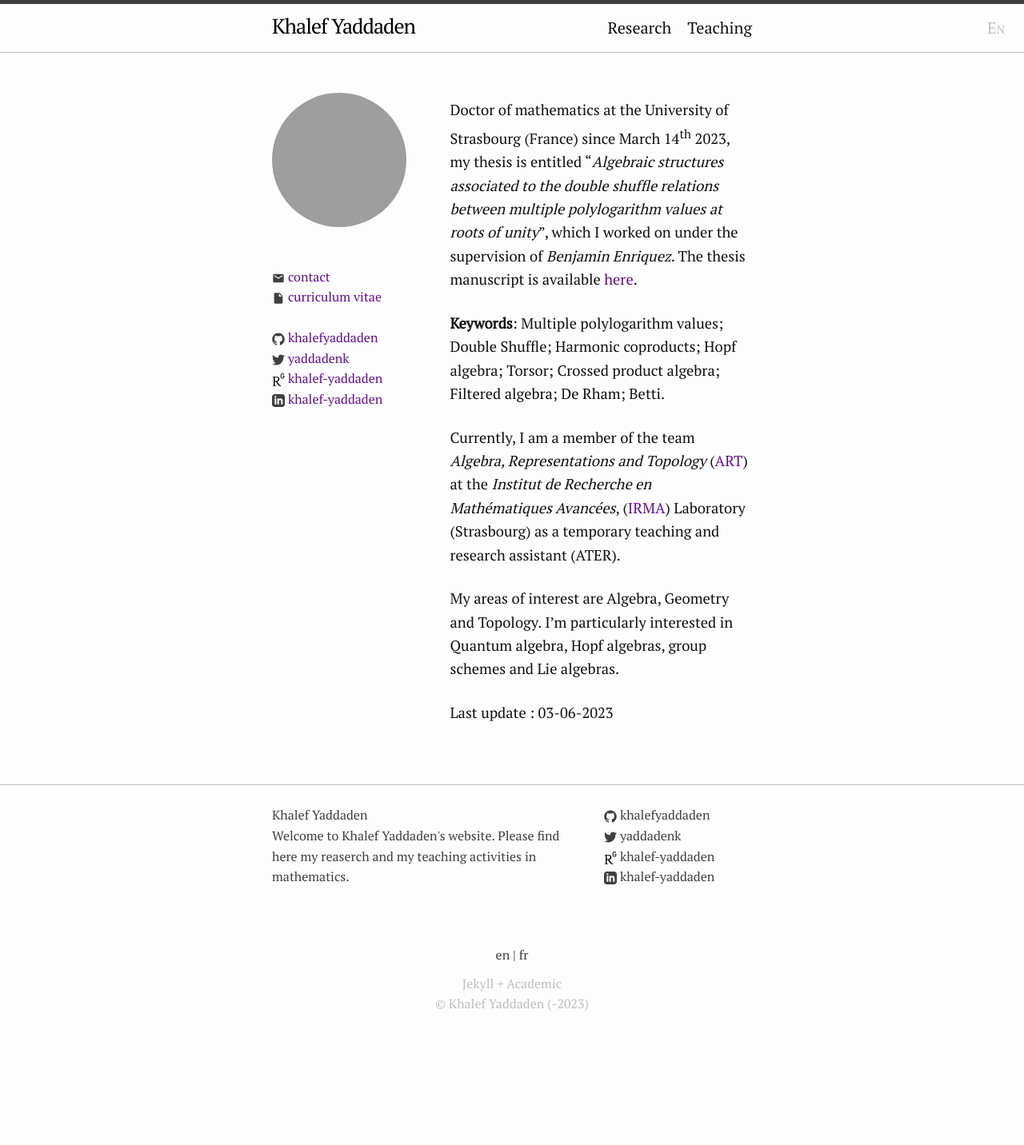
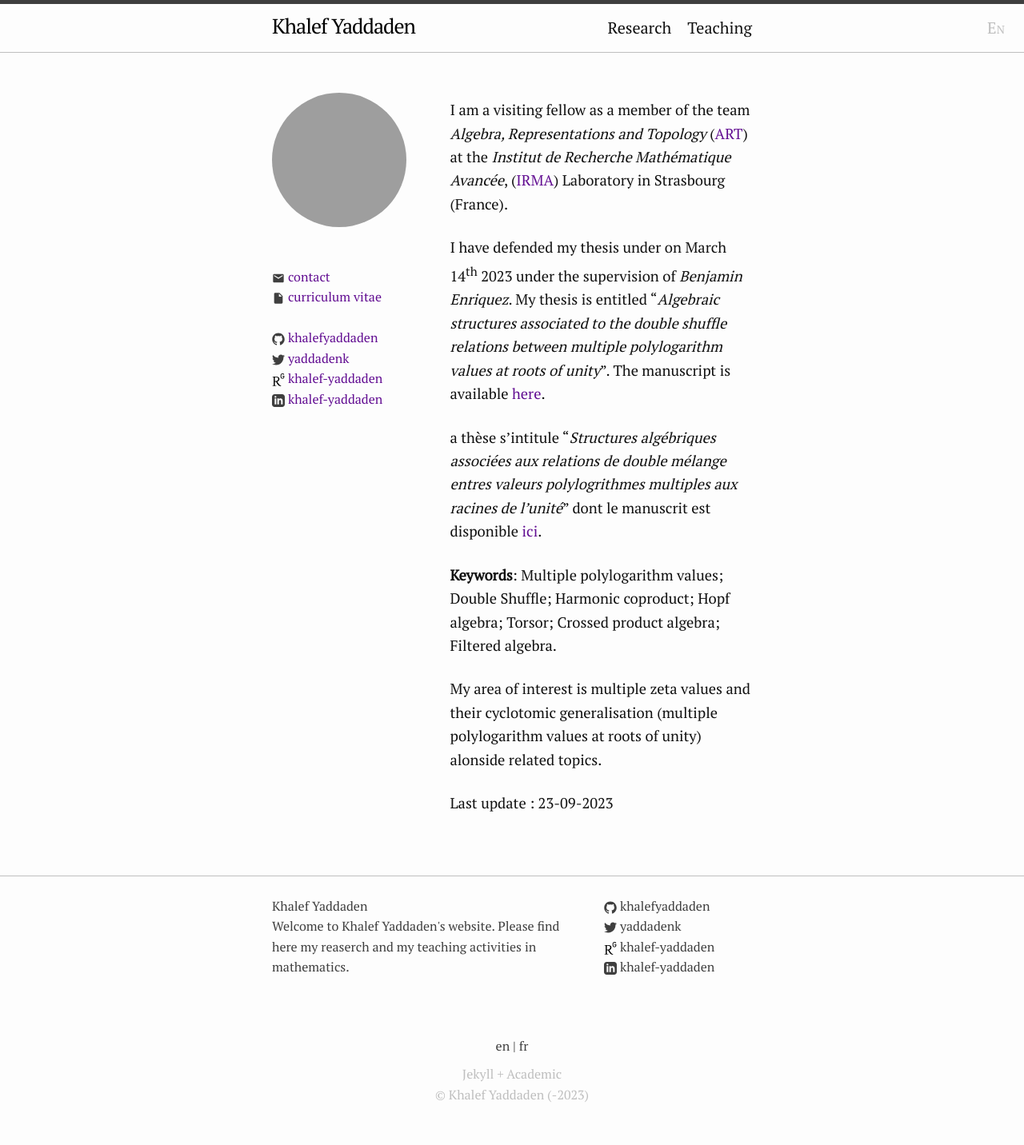
Before and after one commit to khalefyaddaden/khalefyaddaden.github.io, a Jekyll site: the page built from index.markdown, in a window 1280 px wide. Shown: the whole page at 80% size. Built offline with Jekyll 4.4.1, drawn with Linux system fonts in a browser that asks for light colours; before the commit the page ends 1319 px from its top, so only the background shows below that; grey boxes are pictures that could not be loaded.

Commit message:
index update

```diff
--- a/index.markdown
+++ b/index.markdown
@@ -5,13 +5,14 @@
 layout: about
 lang: en
 ---
+I am a visiting fellow as a member of the team *Algebra, Representations and Topology* ([ART](https://irma.math.unistra.fr/teams/art.html)) at the *Institut de Recherche Mathématique Avancée*, ([IRMA](http://irma.math.unistra.fr)) Laboratory in Strasbourg (France).
 
-Doctor of mathematics at the University of Strasbourg (France) since March 14<sup>th</sup> 2023, my thesis is entitled "*Algebraic structures associated to the double shuffle relations between multiple polylogarithm values at roots of unity*", which I worked on under the supervision of *Benjamin Enriquez*. The thesis manuscript is available [here](https://theses.hal.science/tel-04017713).
+I have defended my thesis under on March 14<sup>th</sup> 2023 under the supervision of *Benjamin Enriquez*. My thesis is entitled "*Algebraic structures associated to the double shuffle relations between multiple polylogarithm values at roots of unity*". The manuscript is available [here](https://theses.hal.science/tel-04017713).
 
-**Keywords**: Multiple polylogarithm values; Double Shuffle; Harmonic coproducts; Hopf algebra; Torsor; Crossed product algebra; Filtered algebra; De Rham; Betti.
+a thèse s'intitule "*Structures algébriques associées aux relations de double mélange entres valeurs polylogrithmes multiples aux racines de l'unité*" dont le manuscrit est disponible [ici](https://theses.hal.science/tel-04017713).
 
-Currently, I am a member of the team *Algebra, Representations and Topology* ([ART](https://irma.math.unistra.fr/teams/art.html)) at the *Institut de Recherche en Mathématiques Avancées*, ([IRMA](http://irma.math.unistra.fr)) Laboratory (Strasbourg) as a temporary teaching and research assistant (ATER).
+**Keywords**: Multiple polylogarithm values; Double Shuffle; Harmonic coproduct; Hopf algebra; Torsor; Crossed product algebra; Filtered algebra.
 
-My areas of interest are Algebra, Geometry and Topology. I'm particularly interested in Quantum algebra, Hopf algebras, group schemes and Lie algebras.
+My area of interest is multiple zeta values and their cyclotomic generalisation (multiple polylogarithm values at roots of unity) alonside related topics.
 
-Last update : 03-06-2023
+Last update : 23-09-2023
```
Also changed, not shown: index.fr.markdown (+5 -5 lines).
